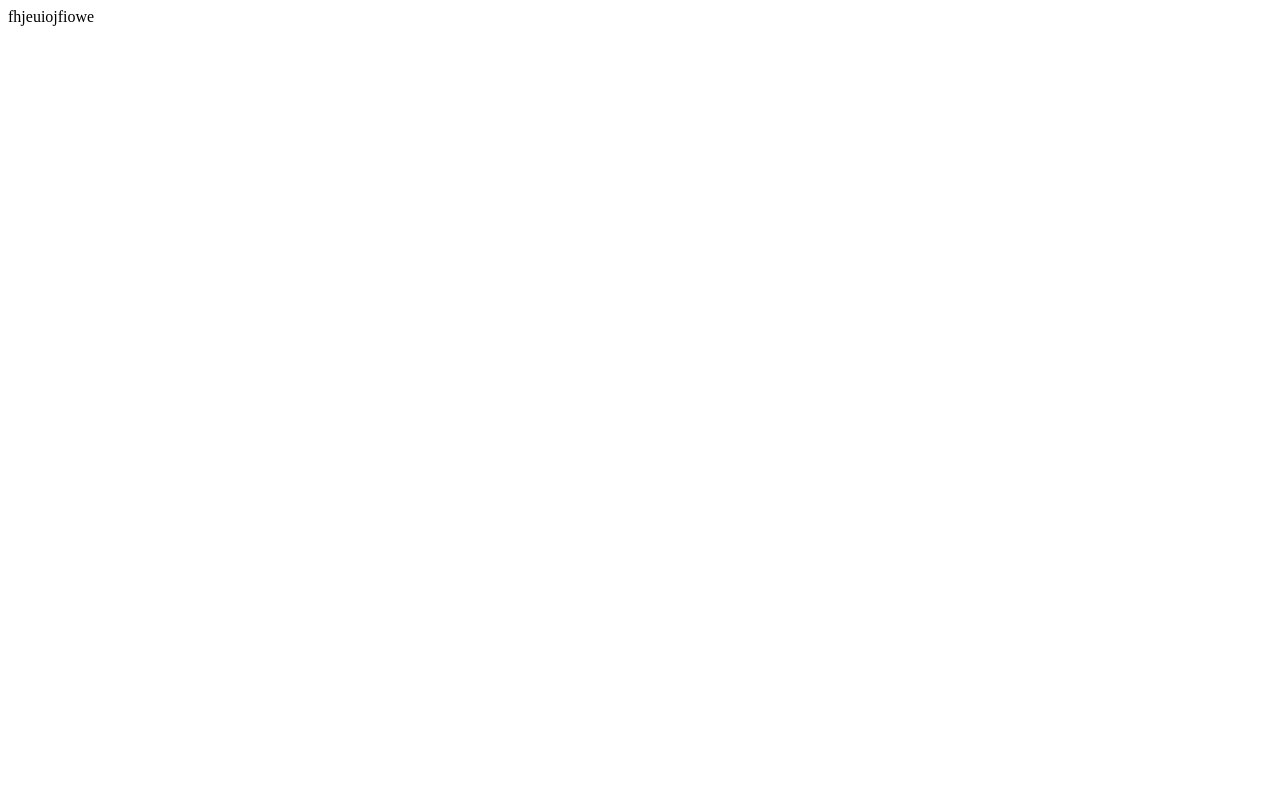
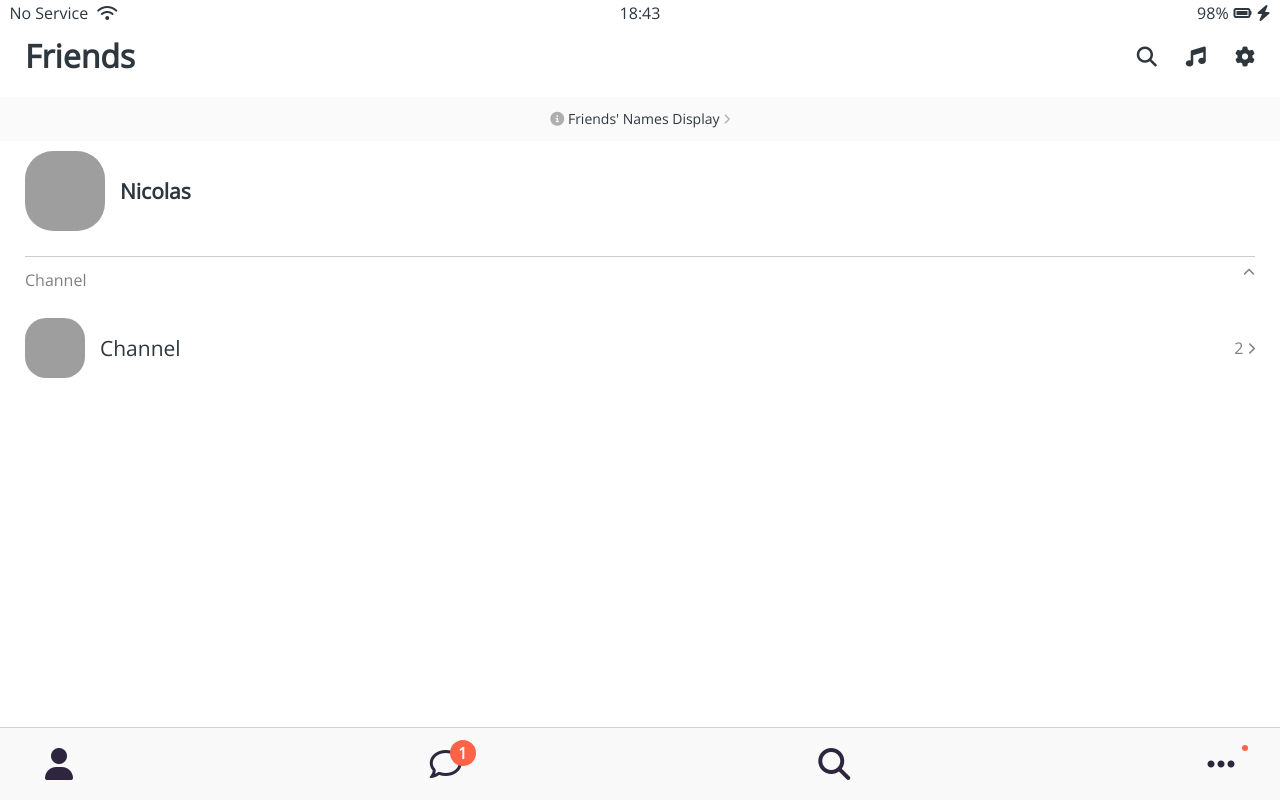
Before and after one commit to lami-0/cc-html-css, a plain HTML site: page friends.html in a window 1280 px wide. Drawn offline with nearby package versions, Linux system fonts and the light colour scheme; grey boxes are pictures that could not be loaded.

```diff
--- /dev/null
+++ b/css/components/nav-bar.css
@@ -0,0 +1,45 @@
+.nav {
+  position: fixed;
+  bottom: 0;
+  width: 100%;
+  background-color: #f9f9fa;
+  padding: 20px 45px;
+  box-sizing: border-box;
+  border-top: 1px solid rgba(120, 120, 120, 0.3);
+}
+
+.nav__list {
+  display: flex;
+  justify-content: space-between;
+}
+
+.nav__link {
+  position: relative;
+  color: #2e263e;
+}
+
+.nav__notification {
+  background-color: tomato;
+  display: flex;
+  justify-content: center;
+  align-items: center;
+  position: absolute;
+}
+
+.nav__noti-number {
+  color: white;
+  font-weight: 600;
+  width: 26px;
+  height: 26px;
+  border-radius: 13px;
+  left: 20px;
+  bottom: 15px;
+}
+
+.nav__noti-dot {
+  width: 6px;
+  height: 6px;
+  border-radius: 3px;
+  left: 35px;
+  bottom: 30px;
+}
--- /dev/null
+++ b/css/components/screen-header.css
@@ -0,0 +1,16 @@
+.screen-header {
+  display: flex;
+  justify-content: space-between;
+  align-items: center;
+  padding: var(--horizontal-space);
+  padding-top: 40px;
+}
+
+.screen-header__title {
+  font-size: 32px;
+  font-weight: 600;
+}
+
+.screen-header__icons span {
+  margin-left: 25px;
+}
--- a/css/components/status-bar.css
+++ b/css/components/status-bar.css
@@ -1,6 +1,10 @@
 .status-bar {
+  position: fixed;
+  top: 0;
+  width: 100%;
   display: flex;
   justify-content: center;
+  box-sizing: border-box;
   padding: 5px 3px;
 }
 
--- /dev/null
+++ b/css/components/user-component.css
@@ -0,0 +1,45 @@
+.user-component {
+  justify-content: space-between;
+}
+
+.user-component,
+.user-component__column:first-child {
+  display: flex;
+  align-items: center;
+}
+
+.user-component__avatar {
+  width: 70px;
+  height: 70px;
+  border-radius: 35%;
+  margin-right: 15px;
+}
+
+.user-component__avartar--xl {
+  width: 80px;
+  height: 80px;
+}
+
+.user-component__avartar--sm {
+  width: 60px;
+  height: 60px;
+}
+
+.user-component__title {
+  font-size: 21px;
+  font-weight: 600;
+}
+
+.user-component__title--not-bold {
+  font-weight: 400;
+}
+
+.user-component__subtitle {
+  font-size: 17px;
+  margin-top: 8px;
+  color: rgba(0, 0, 0, 0.5);
+}
+
+.user-component__column:last-child {
+  color: rgba(0, 0, 0, 0.5);
+}
--- a/css/reset.css
+++ b/css/reset.css
@@ -126,3 +126,8 @@ table {
 input:focus {
   outline: none;
 }
+
+a {
+  color: inherit;
+  text-decoration: none;
+}
--- /dev/null
+++ b/css/screens/friends.css
@@ -0,0 +1,29 @@
+#friends-display-link {
+  text-align: center;
+  display: block;
+  background-color: #fafafa;
+  padding: 15px 0px;
+  font-size: 14px;
+  margin-bottom: 10px;
+}
+
+#friends-display-link i {
+  color: rgba(0, 0, 0, 0.3);
+}
+
+.friends-screen {
+  padding: 0px var(--horizontal-space);
+}
+
+.friends-screen__channel {
+  margin-top: 25px;
+  border-top: 1px solid rgba(0, 0, 0, 0.2);
+  padding-top: 15px;
+}
+
+.friends-screen__channel-header {
+  margin-bottom: 30px;
+  display: flex;
+  justify-content: space-between;
+  color: rgba(0, 0, 0, 0.5);
+}
--- a/css/styles.css
+++ b/css/styles.css
@@ -5,10 +5,15 @@
 
 /* Components */
 @import "components/status-bar.css";
+@import "components/nav-bar.css";
+@import "components/screen-header.css";
+@import "components/user-component.css";
 
 /* Screens */
 @import "screens/login.css";
+@import "screens/friends.css";
 
 body {
+  color: #2e363e;
   font-family: "Open Sans", sans-serif;
 }
--- a/css/variables.css
+++ b/css/variables.css
@@ -1,3 +1,4 @@
 :root {
   --yellow: #fae100;
+  --horizontal-space: 25px;
 }
--- a/friends.html
+++ b/friends.html
@@ -1 +1,104 @@
-fhjeuiojfiowe
+<!DOCTYPE html>
+<html lang="en">
+    <head>
+        <link rel="stylesheet" href="css/styles.css">
+        <meta charset="UTF-8">
+        <meta http-equiv="X-UA-Compatible" content="IE=edge">
+        <meta name="viewport" content="width=device-width, initial-scale=1.0">
+        <title>Friends - Kokoa Clone</title>
+    </head>
+    <body>
+        <div class="status-bar">
+            <div class="status-bar__column">
+                <span>No Service</span>
+                <i class="fas fa-wifi"></i>
+            </div>
+            <div class="status-bar__column">
+                <span>18:43</span>
+            </div>
+            <div class="status-bar__column">
+                <span>98%</span>
+                <i class="fas fa-battery-full"></i>
+                <i class="fas fa-bolt"></i>
+            </div>
+        </div>
+
+        <header class="screen-header">
+            <h1 class="screen-header__title">Friends</h1>
+            <div class="screen-header__icons">
+                <span><i class="fas fa-search fa-lg"></i></span>
+                <span><i class="fas fa-music fa-lg"></i></span>
+                <span><i class="fas fa-cog fa-lg"></i></span>
+            </div>
+        </header>
+
+        <a id="friends-display-link">
+            <i class="fas fa-info-circle"></i>
+            Friends' Names Display
+            <i class="fas fa-chevron-right fa-xs"></i>
+        </a>
+
+        <main class="friends-screen">
+            <div class="user-component">
+                <div class="user-component__column">
+                    <img src="https://avatars.githubusercontent.com/u/74856891?s=96&v=4" class="user-component__avatar user-component__avartar--xl"/>
+                    <div class="user-component__text">
+                        <h4 class="user-component__title">Nicolas</h4>
+                        <!-- <h6 class="user-component__subtitle">Subtitle Demo</h6>     -->
+                    </div>
+                </div>
+                <div class="user-component__column">
+
+                </div>
+            </div>
+            <div class="friends-screen__channel">
+                <div class="friends-screen__channel-header">
+                    <span>Channel</span>
+                    <i class="fas fa-chevron-up fa-xs"></i>
+                </div>
+                <div class="user-component">
+                    <div class="user-component__column">
+                        <img src="https://avatars.githubusercontent.com/u/74856891?s=96&v=4" class="user-component__avatar user-component__avartar--sm"/>
+                        <div class="user-component__text">
+                            <h4 class="user-component__title user-component__title--not-bold">Channel</h4>
+                            <!-- <h6 class="user-component__subtitle">Subtitle Demo</h6>     -->
+                        </div>
+                    </div>
+                    <div class="user-component__column">
+                        <span>2</span>
+                        <i class="fas fa-chevron-right fa-xs"></i>
+                    </div>
+                </div>
+            </div>
+        </main>
+
+        <nav class="nav">
+            <ul class="nav__list">
+                <li class="nav_btn">
+                    <a class="nav__link" href="friends.html">
+                        <i class="fas fa-user fa-2x"></i>
+                    </a>
+                </li>
+                <li class="nav_btn">
+                    <a class="nav__link" href="#">
+                        <span class="nav__notification nav__noti-number">1</span>
+                        <i class="far fa-comment fa-2x"></i>
+                    </a>
+                </li>
+                <li class="nav_btn">
+                    <a class="nav__link" href="#">
+                        <i class="fas fa-search fa-2x"></i>
+                    </a>
+                </li>
+                <li class="nav_btn">
+                    <a class="nav__link" href="#">
+                        <span class="nav__notification nav__noti-dot"></span>
+                        <i class="fas fa-ellipsis-h fa-2x"></i>
+                    </a>
+                </li>
+            </ul>
+        </nav>
+
+        <script src="https://kit.fontawesome.com/398766165c.js" crossorigin="anonymous"></script>
+    </body>
+</html>
```
